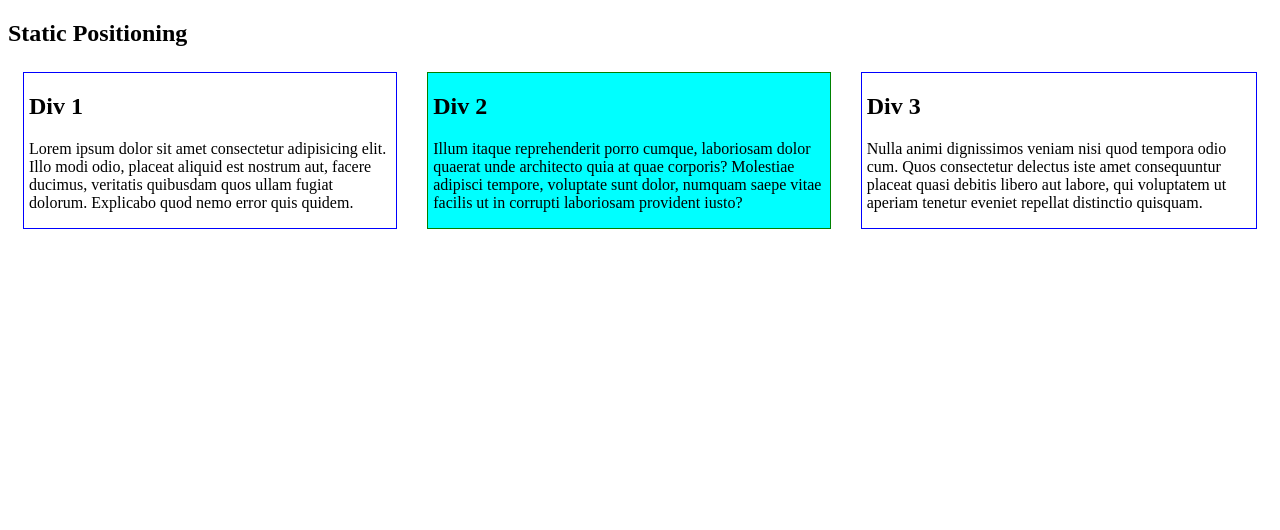
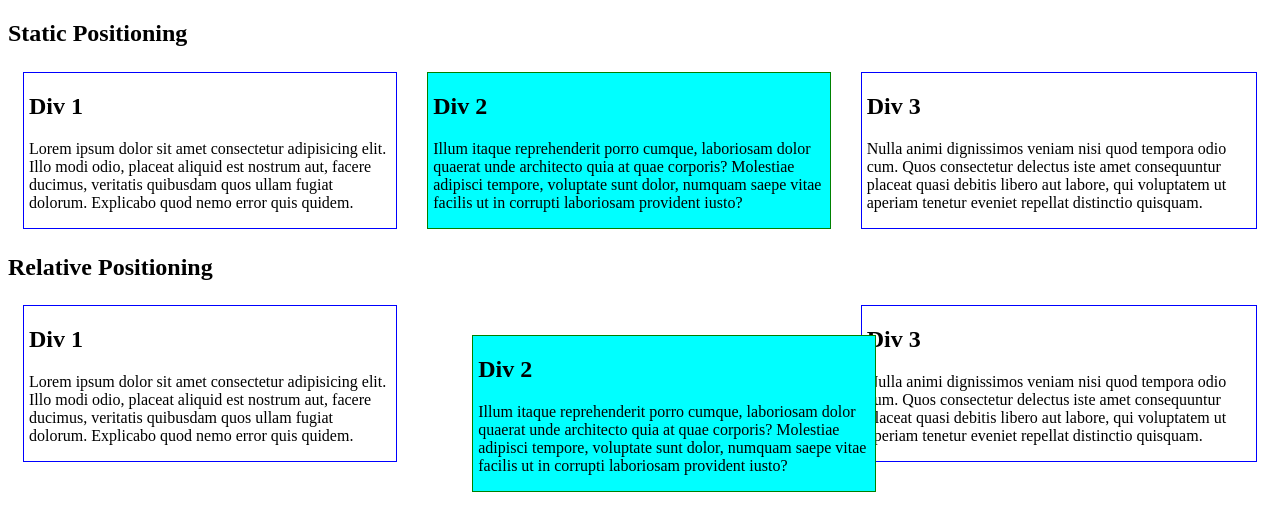
Before and after one commit to AndreaJuru/TTA-Advanced-CSS, a plain HTML site: page Positioning/index.html in a window 1280 px wide. Drawn offline with Linux system fonts and the light colour scheme.

Commit message:
chore: understanding position relative

```diff
--- a/Positioning/index.html
+++ b/Positioning/index.html
@@ -12,7 +12,25 @@
                     <h2>Div 1</h2>
                     <p>Lorem ipsum dolor sit amet consectetur adipisicing elit. Illo modi odio, placeat aliquid est nostrum aut, facere ducimus, veritatis quibusdam quos ullam fugiat dolorum. Explicabo quod nemo error quis quidem.</p>
                 </div>
-                <div class="content content diaply-static">
+                <div class=" content content-2 position-static">
+                    <h2>Div 2</h2>
+                    <p>Illum itaque reprehenderit porro cumque, laboriosam dolor quaerat unde architecto quia at quae corporis? Molestiae adipisci tempore, voluptate sunt dolor, numquam saepe vitae facilis ut in corrupti laboriosam provident iusto?</p>
+                </div>
+                <div class="content">
+                    <h2>Div 3</h2>
+                    <p>Nulla animi dignissimos veniam nisi quod tempora odio cum. Quos consectetur delectus iste amet consequuntur placeat quasi debitis libero aut labore, qui voluptatem ut aperiam tenetur eveniet repellat distinctio quisquam.</p>
+                </div>
+            </div>
+        </section>
+
+        <section>
+            <h1>Relative Positioning</h1>
+            <div class="container">
+                <div class="content">
+                    <h2>Div 1</h2>
+                    <p>Lorem ipsum dolor sit amet consectetur adipisicing elit. Illo modi odio, placeat aliquid est nostrum aut, facere ducimus, veritatis quibusdam quos ullam fugiat dolorum. Explicabo quod nemo error quis quidem.</p>
+                </div>
+                <div class=" content content-2 position-relative">
                     <h2>Div 2</h2>
                     <p>Illum itaque reprehenderit porro cumque, laboriosam dolor quaerat unde architecto quia at quae corporis? Molestiae adipisci tempore, voluptate sunt dolor, numquam saepe vitae facilis ut in corrupti laboriosam provident iusto?</p>
                 </div>
--- a/Positioning/style.css
+++ b/Positioning/style.css
@@ -1,16 +1,26 @@
 .container{
     display: flex;
 }
+
 .content{
     border: 1px solid blue;
     margin: 5px 15px;
     padding: 0px 5px;
 }
 
-.diaply-static{
-     border: 1.5px solid green;
-     background-color: aqua;
+.content-2{
+    border: 1.5px solid green;
+    background-color: aqua;
+}
+
+.position-static{
      position: static;
      top: 12px;
      right: 60px;
 }
+
+.position-relative{
+    position: relative;
+    top: 30px;
+    left: 45px;
+}
```
